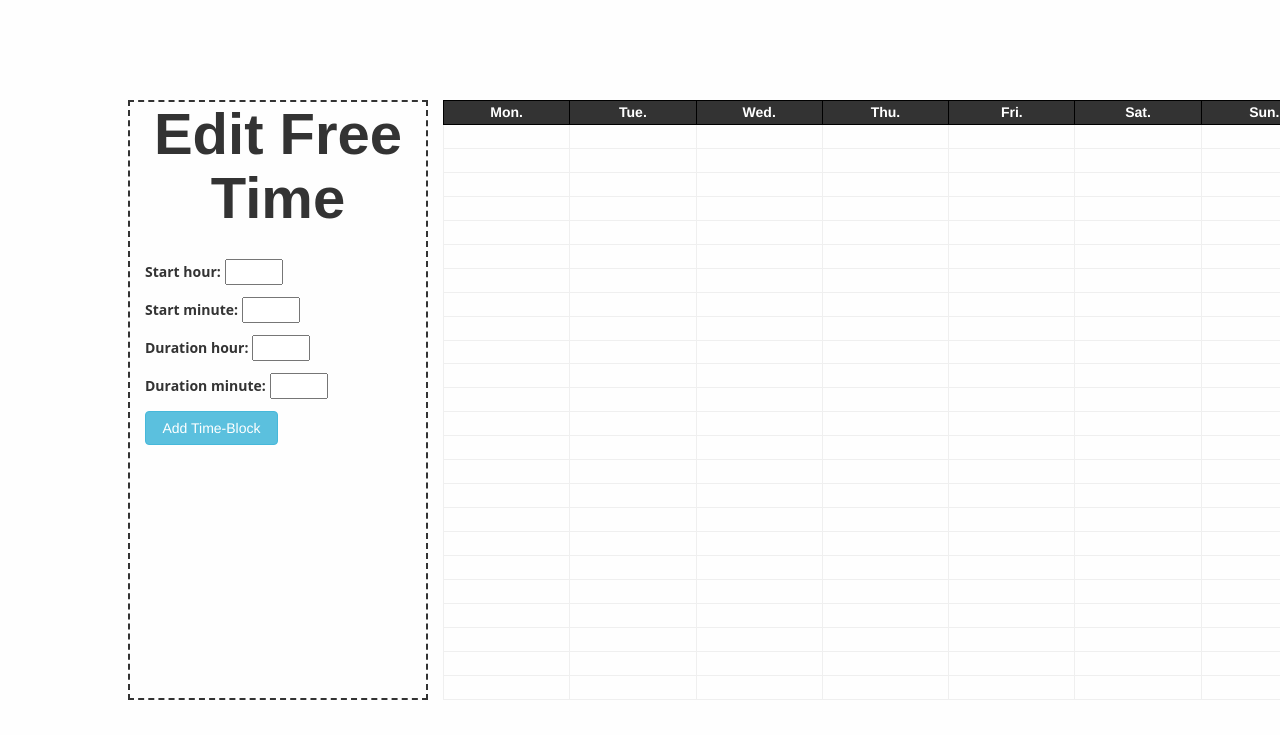
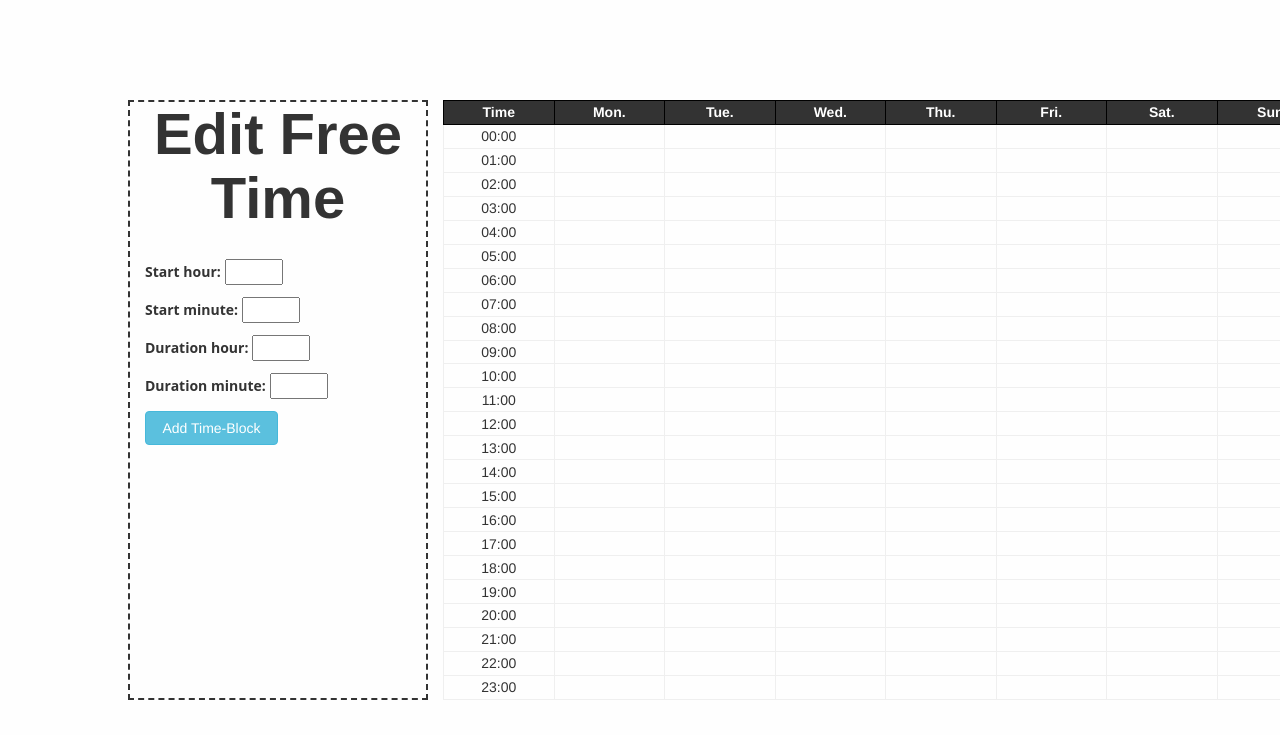
Before and after one commit to squiddle-online/squiddle, a Django app: a page that uses squiddle/squiddle_app/templates/schedule_view.html in a window 1280 px wide. Shown: the part 65-800 px from the top of the page. Run offline with Django 3.2, Linux system fonts and the light colour scheme; a user stored in the database is signed in; lists and menus that the app fills with data are empty; some libraries are stand-ins or nearby versions; some web fonts are replaced.

Commit message:
schedule_view.html

```diff
--- a/squiddle/squiddle_app/static/schedule_container.css
+++ b/squiddle/squiddle_app/static/schedule_container.css
@@ -7,6 +7,7 @@
 .hour-container {
     border: 1px solid black;
     border-color: #EFEFEF;
+    text-align: center;
 }
 
 .day-header {
--- a/squiddle/squiddle_app/templates/schedule_view.html
+++ b/squiddle/squiddle_app/templates/schedule_view.html
@@ -1,5 +1,6 @@
 <table class="schedule-table">
     <tr id="header-row">
+        <th id="Time" class="day-header">Time</th>
         <th id="Monday" class="day-header">Mon.</th>
         <th id="Tuesday" class="day-header">Tue.</th>
         <th id="Wednesday" class="day-header">Wed.</th>
@@ -9,6 +10,7 @@
         <th id="Sunday" class="day-header">Sun.</th>
     </tr>
     <tr id="row-1" class="hour-row">
+        <td class="hour-container">00:00</td>
         <td class="hour-container"></td>
         <td class="hour-container"></td>
         <td class="hour-container"></td>
@@ -18,6 +20,7 @@
         <td class="hour-container"></td>
     </tr>
     <tr id="row-2" class="hour-row">
+        <td class="hour-container">01:00</td>
         <td class="hour-container"></td>
         <td class="hour-container"></td>
         <td class="hour-container"></td>
@@ -27,6 +30,7 @@
         <td class="hour-container"></td>
     </tr>
     <tr id="row-3" class="hour-row">
+        <td class="hour-container">02:00</td>
         <td class="hour-container"></td>
         <td class="hour-container"></td>
         <td class="hour-container"></td>
@@ -36,6 +40,7 @@
         <td class="hour-container"></td>
     </tr>
     <tr id="row-4" class="hour-row">
+        <td class="hour-container">03:00</td>
         <td class="hour-container"></td>
         <td class="hour-container"></td>
         <td class="hour-container"></td>
@@ -45,6 +50,7 @@
         <td class="hour-container"></td>
     </tr>
     <tr id="row-5" class="hour-row">
+        <td class="hour-container">04:00</td>
         <td class="hour-container"></td>
         <td class="hour-container"></td>
         <td class="hour-container"></td>
@@ -54,6 +60,7 @@
         <td class="hour-container"></td>
     </tr>
     <tr id="row-6" class="hour-row">
+        <td class="hour-container">05:00</td>
         <td class="hour-container"></td>
         <td class="hour-container"></td>
         <td class="hour-container"></td>
@@ -63,6 +70,7 @@
         <td class="hour-container"></td>
     </tr>
     <tr id="row-7" class="hour-row">
+        <td class="hour-container">06:00</td>
         <td class="hour-container"></td>
         <td class="hour-container"></td>
         <td class="hour-container"></td>
@@ -72,6 +80,7 @@
         <td class="hour-container"></td>
     </tr>
     <tr id="row-8" class="hour-row">
+        <td class="hour-container">07:00</td>
         <td class="hour-container"></td>
         <td class="hour-container"></td>
         <td class="hour-container"></td>
@@ -81,6 +90,7 @@
         <td class="hour-container"></td>
     </tr>
     <tr id="row-9" class="hour-row">
+        <td class="hour-container">08:00</td>
         <td class="hour-container"></td>
         <td class="hour-container"></td>
         <td class="hour-container"></td>
@@ -90,6 +100,7 @@
         <td class="hour-container"></td>
     </tr>
     <tr id="row-10" class="hour-row">
+        <td class="hour-container">09:00</td>
         <td class="hour-container"></td>
         <td class="hour-container"></td>
         <td class="hour-container"></td>
@@ -99,6 +110,7 @@
         <td class="hour-container"></td>
     </tr>
     <tr id="row-11" class="hour-row">
+        <td class="hour-container">10:00</td>
         <td class="hour-container"></td>
         <td class="hour-container"></td>
         <td class="hour-container"></td>
@@ -108,6 +120,7 @@
         <td class="hour-container"></td>
     </tr>
     <tr id="row-12" class="hour-row">
+        <td class="hour-container">11:00</td>
         <td class="hour-container"></td>
         <td class="hour-container"></td>
         <td class="hour-container"></td>
@@ -117,6 +130,7 @@
         <td class="hour-container"></td>
     </tr>
     <tr id="row-13" class="hour-row">
+        <td class="hour-container">12:00</td>
         <td class="hour-container"></td>
         <td class="hour-container"></td>
         <td class="hour-container"></td>
@@ -126,6 +140,7 @@
         <td class="hour-container"></td>
     </tr>
     <tr id="row-14" class="hour-row">
+        <td class="hour-container">13:00</td>
         <td class="hour-container"></td>
         <td class="hour-container"></td>
         <td class="hour-container"></td>
@@ -135,6 +150,7 @@
         <td class="hour-container"></td>
     </tr>
     <tr id="row-15" class="hour-row">
+        <td class="hour-container">14:00</td>
         <td class="hour-container"></td>
         <td class="hour-container"></td>
         <td class="hour-container"></td>
@@ -144,6 +160,7 @@
         <td class="hour-container"></td>
     </tr>
     <tr id="row-16" class="hour-row">
+        <td class="hour-container">15:00</td>
         <td class="hour-container"></td>
         <td class="hour-container"></td>
         <td class="hour-container"></td>
@@ -153,6 +170,7 @@
         <td class="hour-container"></td>
     </tr>
     <tr id="row-17" class="hour-row">
+        <td class="hour-container">16:00</td>
         <td class="hour-container"></td>
         <td class="hour-container"></td>
         <td class="hour-container"></td>
@@ -162,6 +180,7 @@
         <td class="hour-container"></td>
     </tr>
     <tr id="row-18" class="hour-row">
+        <td class="hour-container">17:00</td>
         <td class="hour-container"></td>
         <td class="hour-container"></td>
         <td class="hour-container"></td>
@@ -171,6 +190,7 @@
         <td class="hour-container"></td>
     </tr>
     <tr id="row-19" class="hour-row">
+        <td class="hour-container">18:00</td>
         <td class="hour-container"></td>
         <td class="hour-container"></td>
         <td class="hour-container"></td>
@@ -180,6 +200,7 @@
         <td class="hour-container"></td>
     </tr>
     <tr id="row-20" class="hour-row">
+        <td class="hour-container">19:00</td>
         <td class="hour-container"></td>
         <td class="hour-container"></td>
         <td class="hour-container"></td>
@@ -189,6 +210,7 @@
         <td class="hour-container"></td>
     </tr>
     <tr id="row-21" class="hour-row">
+        <td class="hour-container">20:00</td>
         <td class="hour-container"></td>
         <td class="hour-container"></td>
         <td class="hour-container"></td>
@@ -198,6 +220,7 @@
         <td class="hour-container"></td>
     </tr>
     <tr id="row-22" class="hour-row">
+        <td class="hour-container">21:00</td>
         <td class="hour-container"></td>
         <td class="hour-container"></td>
         <td class="hour-container"></td>
@@ -207,6 +230,7 @@
         <td class="hour-container"></td>
     </tr>
     <tr id="row-23" class="hour-row">
+        <td class="hour-container">22:00</td>
         <td class="hour-container"></td>
         <td class="hour-container"></td>
         <td class="hour-container"></td>
@@ -216,6 +240,7 @@
         <td class="hour-container"></td>
     </tr>
     <tr id="row-24" class="hour-row">
+        <td class="hour-container">23:00</td>
         <td class="hour-container"></td>
         <td class="hour-container"></td>
         <td class="hour-container"></td>
```
